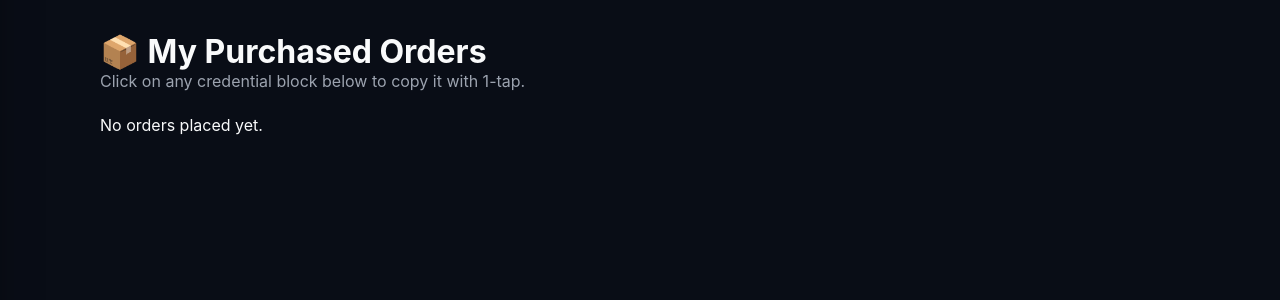
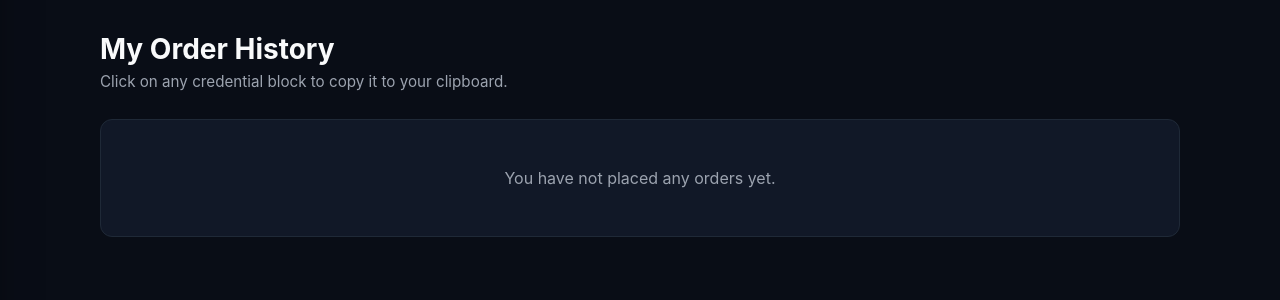
Before and after one commit to someshgamer123/ai-mart-x-web, a Flask app: page /orders in a window 1280 px wide. Shown: the part 64-364 px from the top of the page. Run offline with Flask 3, Linux system fonts and the light colour scheme; the visitor is signed in with stand-in values (Sample User, id 1); data that the repository does not hold is empty.

Commit message:
Update orders.html

```diff
--- a/templates/orders.html
+++ b/templates/orders.html
@@ -1,28 +1,30 @@
 {% extends "base.html" %}
 {% block content %}
-<div style="margin-bottom: 24px;">
-  <h1>📦 My Purchased Orders</h1>
-  <p style="color: var(--text-muted);">Click on any credential block below to copy it with 1-tap.</p>
+<div style="margin-bottom: 28px;">
+  <h1 style="font-size: 1.75rem; font-weight: 700; margin-bottom: 6px;">My Order History</h1>
+  <p style="color: var(--text-muted); font-size: 0.95rem;">Click on any credential block to copy it to your clipboard.</p>
 </div>
 
-<div style="display: flex; flex-direction: column; gap: 20px;">
+<div style="display: flex; flex-direction: column; gap: 16px;">
   {% for o in orders %}
     <div class="card">
-      <div style="display: flex; justify-content: space-between; align-items: center; margin-bottom: 12px;">
-        <span style="font-weight: 700; font-size: 1.1rem;">{{ o.product_name }} (Qty: {{ o.quantity }})</span>
-        <span style="font-family: monospace; color: var(--text-muted);">{{ o.order_id }}</span>
+      <div style="display: flex; justify-content: space-between; align-items: center; margin-bottom: 12px; flex-wrap: wrap; gap: 8px;">
+        <span style="font-weight: 600; font-size: 1.1rem;">{{ o.product_name }} (Qty: {{ o.quantity }})</span>
+        <span style="font-family: monospace; font-size: 0.85rem; color: var(--text-muted);">{{ o.order_id }}</span>
       </div>
-      <p style="color: var(--gold); font-weight: 600; margin-bottom: 12px;">Paid: {{ o.total_coins }} Mart X Coins</p>
+      <p style="color: var(--gold); font-weight: 600; font-size: 0.95rem; margin-bottom: 14px;">Cost: {{ o.total_coins }} Coins</p>
 
       <div>
-        <b style="font-size: 0.9rem;">Delivered Credentials / Keys:</b>
+        <p style="font-size: 0.85rem; color: var(--text-muted); margin-bottom: 6px;">Delivered Credentials / Keys:</p>
         {% for itm in o.delivered_items %}
           <div class="copy-box" onclick="copyText('{{ itm }}')">{{ itm }}</div>
         {% endfor %}
       </div>
     </div>
   {% else %}
-    <p>No orders placed yet.</p>
+    <div class="card" style="text-align: center; padding: 48px;">
+      <p style="color: var(--text-muted);">You have not placed any orders yet.</p>
+    </div>
   {% endfor %}
 </div>
 {% endblock %}
```
